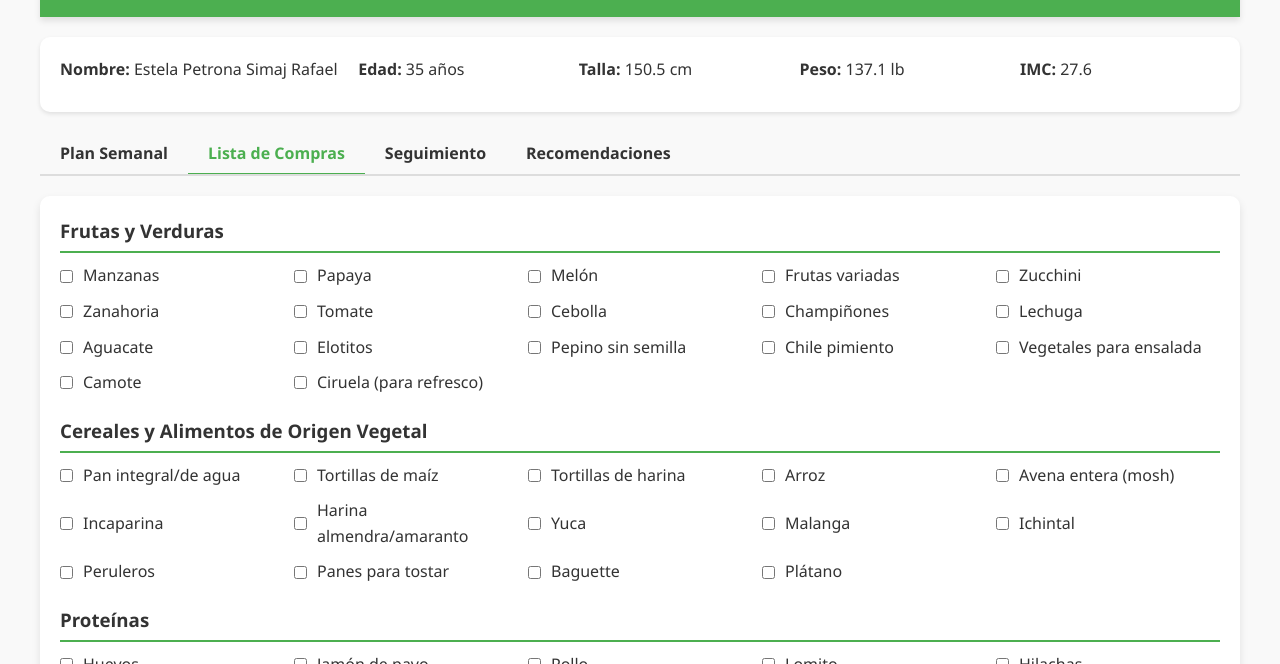
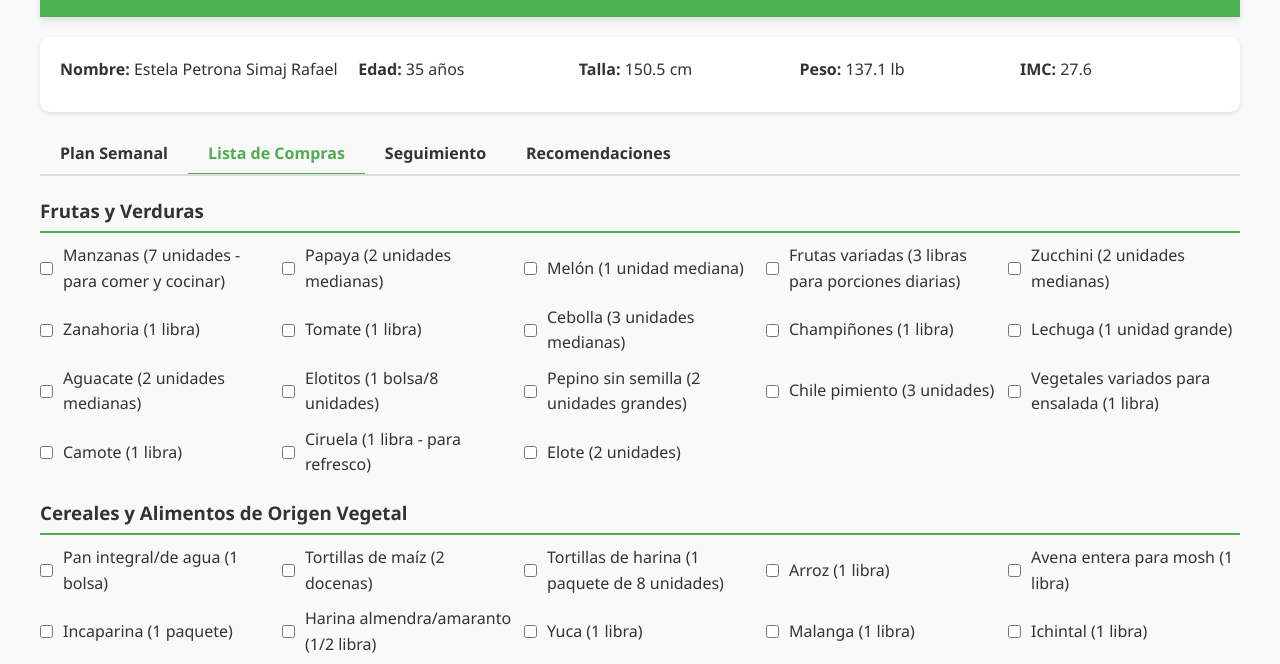
Before and after one commit to cchacon90/DietaEstela1, a plain HTML site: page index.html in a window 1280 px wide. Both pictures are taken after a click on the button "Lista de Compras". Shown: the part 135-799 px from the top of the page. Drawn offline with Linux system fonts and the light colour scheme.

Commit message:
index.html

```diff
--- a/index.html
+++ b/index.html
@@ -999,77 +999,80 @@ footer {
         </div>
 
         <div id="shopping-tab" class="tab-content">
-            <div class="shopping-list">
            <div class="shopping-category">
     <h3>Frutas y Verduras</h3>
     <div class="shopping-items">
         <div class="shopping-item">
             <input type="checkbox" class="shopping-checkbox" id="item1">
-                            <label for="item1">Manzanas</label>
+            <label for="item1">Manzanas (7 unidades - para comer y cocinar)</label>
         </div>
         <div class="shopping-item">
             <input type="checkbox" class="shopping-checkbox" id="item2">
-                            <label for="item2">Papaya</label>
+            <label for="item2">Papaya (2 unidades medianas)</label>
         </div>
         <div class="shopping-item">
             <input type="checkbox" class="shopping-checkbox" id="item3">
-                            <label for="item3">Melón</label>
+            <label for="item3">Melón (1 unidad mediana)</label>
         </div>
         <div class="shopping-item">
             <input type="checkbox" class="shopping-checkbox" id="item4">
-                            <label for="item4">Frutas variadas</label>
+            <label for="item4">Frutas variadas (3 libras para porciones diarias)</label>
         </div>
         <div class="shopping-item">
             <input type="checkbox" class="shopping-checkbox" id="item5">
-                            <label for="item5">Zucchini</label>
+            <label for="item5">Zucchini (2 unidades medianas)</label>
         </div>
         <div class="shopping-item">
             <input type="checkbox" class="shopping-checkbox" id="item6">
-                            <label for="item6">Zanahoria</label>
+            <label for="item6">Zanahoria (1 libra)</label>
         </div>
         <div class="shopping-item">
             <input type="checkbox" class="shopping-checkbox" id="item7">
-                            <label for="item7">Tomate</label>
+            <label for="item7">Tomate (1 libra)</label>
         </div>
         <div class="shopping-item">
             <input type="checkbox" class="shopping-checkbox" id="item8">
-                            <label for="item8">Cebolla</label>
+            <label for="item8">Cebolla (3 unidades medianas)</label>
         </div>
         <div class="shopping-item">
             <input type="checkbox" class="shopping-checkbox" id="item9">
-                            <label for="item9">Champiñones</label>
+            <label for="item9">Champiñones (1 libra)</label>
         </div>
         <div class="shopping-item">
             <input type="checkbox" class="shopping-checkbox" id="item10">
-                            <label for="item10">Lechuga</label>
+            <label for="item10">Lechuga (1 unidad grande)</label>
         </div>
         <div class="shopping-item">
             <input type="checkbox" class="shopping-checkbox" id="item11">
-                            <label for="item11">Aguacate</label>
+            <label for="item11">Aguacate (2 unidades medianas)</label>
         </div>
         <div class="shopping-item">
             <input type="checkbox" class="shopping-checkbox" id="item12">
-                            <label for="item12">Elotitos</label>
+            <label for="item12">Elotitos (1 bolsa/8 unidades)</label>
         </div>
         <div class="shopping-item">
             <input type="checkbox" class="shopping-checkbox" id="item13">
-                            <label for="item13">Pepino sin semilla</label>
+            <label for="item13">Pepino sin semilla (2 unidades grandes)</label>
         </div>
         <div class="shopping-item">
             <input type="checkbox" class="shopping-checkbox" id="item14">
-                            <label for="item14">Chile pimiento</label>
+            <label for="item14">Chile pimiento (3 unidades)</label>
         </div>
         <div class="shopping-item">
             <input type="checkbox" class="shopping-checkbox" id="item15">
-                            <label for="item15">Vegetales para ensalada</label>
+            <label for="item15">Vegetales variados para ensalada (1 libra)</label>
         </div>
         <div class="shopping-item">
             <input type="checkbox" class="shopping-checkbox" id="item16">
-                            <label for="item16">Camote</label>
+            <label for="item16">Camote (1 libra)</label>
         </div>
         <div class="shopping-item">
             <input type="checkbox" class="shopping-checkbox" id="item17">
-                            <label for="item17">Ciruela (para refresco)</label>
+            <label for="item17">Ciruela (1 libra - para refresco)</label>
+        </div>
+        <div class="shopping-item">
+            <input type="checkbox" class="shopping-checkbox" id="item51">
+            <label for="item51">Elote (2 unidades)</label>
         </div>
     </div>
 </div>
@@ -1079,59 +1082,59 @@ footer {
     <div class="shopping-items">
         <div class="shopping-item">
             <input type="checkbox" class="shopping-checkbox" id="item18">
-                            <label for="item18">Pan integral/de agua</label>
+            <label for="item18">Pan integral/de agua (1 bolsa)</label>
         </div>
         <div class="shopping-item">
             <input type="checkbox" class="shopping-checkbox" id="item19">
-                            <label for="item19">Tortillas de maíz</label>
+            <label for="item19">Tortillas de maíz (2 docenas)</label>
         </div>
         <div class="shopping-item">
             <input type="checkbox" class="shopping-checkbox" id="item20">
-                            <label for="item20">Tortillas de harina</label>
+            <label for="item20">Tortillas de harina (1 paquete de 8 unidades)</label>
         </div>
         <div class="shopping-item">
             <input type="checkbox" class="shopping-checkbox" id="item21">
-                            <label for="item21">Arroz</label>
+            <label for="item21">Arroz (1 libra)</label>
         </div>
         <div class="shopping-item">
             <input type="checkbox" class="shopping-checkbox" id="item22">
-                            <label for="item22">Avena entera (mosh)</label>
+            <label for="item22">Avena entera para mosh (1 libra)</label>
         </div>
         <div class="shopping-item">
             <input type="checkbox" class="shopping-checkbox" id="item23">
-                            <label for="item23">Incaparina</label>
+            <label for="item23">Incaparina (1 paquete)</label>
         </div>
         <div class="shopping-item">
             <input type="checkbox" class="shopping-checkbox" id="item24">
-                            <label for="item24">Harina almendra/amaranto</label>
+            <label for="item24">Harina almendra/amaranto (1/2 libra)</label>
         </div>
         <div class="shopping-item">
             <input type="checkbox" class="shopping-checkbox" id="item25">
-                            <label for="item25">Yuca</label>
+            <label for="item25">Yuca (1 libra)</label>
         </div>
         <div class="shopping-item">
             <input type="checkbox" class="shopping-checkbox" id="item26">
-                            <label for="item26">Malanga</label>
+            <label for="item26">Malanga (1 libra)</label>
         </div>
         <div class="shopping-item">
             <input type="checkbox" class="shopping-checkbox" id="item27">
-                            <label for="item27">Ichintal</label>
+            <label for="item27">Ichintal (1 libra)</label>
         </div>
         <div class="shopping-item">
             <input type="checkbox" class="shopping-checkbox" id="item28">
-                            <label for="item28">Peruleros</label>
+            <label for="item28">Peruleros (2 tazas)</label>
         </div>
         <div class="shopping-item">
             <input type="checkbox" class="shopping-checkbox" id="item29">
-                            <label for="item29">Panes para tostar</label>
+            <label for="item29">Panes para tostar (1 paquete)</label>
         </div>
         <div class="shopping-item">
             <input type="checkbox" class="shopping-checkbox" id="item30">
-                            <label for="item30">Baguette</label>
+            <label for="item30">Baguette (1 unidad)</label>
         </div>
         <div class="shopping-item">
             <input type="checkbox" class="shopping-checkbox" id="item31">
-                            <label for="item31">Plátano</label>
+            <label for="item31">Plátano (4 unidades)</label>
         </div>
     </div>
 </div>
@@ -1141,23 +1144,23 @@ footer {
     <div class="shopping-items">
         <div class="shopping-item">
             <input type="checkbox" class="shopping-checkbox" id="item32">
-                            <label for="item32">Huevos</label>
+            <label for="item32">Huevos (1 docena)</label>
         </div>
         <div class="shopping-item">
             <input type="checkbox" class="shopping-checkbox" id="item33">
-                            <label for="item33">Jamón de pavo</label>
+            <label for="item33">Jamón de pavo (1/4 libra)</label>
         </div>
         <div class="shopping-item">
             <input type="checkbox" class="shopping-checkbox" id="item34">
-                            <label for="item34">Pollo</label>
+            <label for="item34">Pollo (2 libras)</label>
         </div>
         <div class="shopping-item">
             <input type="checkbox" class="shopping-checkbox" id="item35">
-                            <label for="item35">Lomito</label>
+            <label for="item35">Lomito (1/2 libra)</label>
         </div>
         <div class="shopping-item">
             <input type="checkbox" class="shopping-checkbox" id="item36">
-                            <label for="item36">Hilachas</label>
+            <label for="item36">Hilachas (1/2 libra)</label>
         </div>
     </div>
 </div>
@@ -1167,15 +1170,15 @@ footer {
     <div class="shopping-items">
         <div class="shopping-item">
             <input type="checkbox" class="shopping-checkbox" id="item37">
-                            <label for="item37">Leche de almendra</label>
+            <label for="item37">Leche de almendra (1 litro)</label>
         </div>
         <div class="shopping-item">
             <input type="checkbox" class="shopping-checkbox" id="item38">
-                            <label for="item38">Yogurt deslactosado</label>
+            <label for="item38">Yogurt deslactosado y descremado (1 taza)</label>
         </div>
         <div class="shopping-item">
             <input type="checkbox" class="shopping-checkbox" id="item39">
-                            <label for="item39">Requesón</label>
+            <label for="item39">Requesón (1/4 libra)</label>
         </div>
     </div>
 </div>
@@ -1185,19 +1188,19 @@ footer {
     <div class="shopping-items">
         <div class="shopping-item">
             <input type="checkbox" class="shopping-checkbox" id="item40">
-                            <label for="item40">Aceite de oliva</label>
+            <label for="item40">Aceite de oliva (1 botella pequeña)</label>
         </div>
         <div class="shopping-item">
             <input type="checkbox" class="shopping-checkbox" id="item41">
-                            <label for="item41">Aceite de canola</label>
+            <label for="item41">Aceite de canola (1 botella pequeña)</label>
         </div>
         <div class="shopping-item">
             <input type="checkbox" class="shopping-checkbox" id="item42">
-                            <label for="item42">Semillas variadas</label>
+            <label for="item42">Semillas variadas (1/2 libra - marañón, pepita, ajonjolí)</label>
         </div>
         <div class="shopping-item">
             <input type="checkbox" class="shopping-checkbox" id="item43">
-                            <label for="item43">Frutos secos variados</label>
+            <label for="item43">Frutos secos variados (1/2 libra)</label>
         </div>
     </div>
 </div>
@@ -1207,31 +1210,39 @@ footer {
     <div class="shopping-items">
         <div class="shopping-item">
             <input type="checkbox" class="shopping-checkbox" id="item44">
-                            <label for="item44">Pasas</label>
+            <label for="item44">Pasas (1/4 libra)</label>
         </div>
         <div class="shopping-item">
             <input type="checkbox" class="shopping-checkbox" id="item45">
-                            <label for="item45">Miel</label>
+            <label for="item45">Miel (1 frasco pequeño)</label>
         </div>
         <div class="shopping-item">
             <input type="checkbox" class="shopping-checkbox" id="item46">
-                            <label for="item46">Enzimas de papaya</label>
+            <label for="item46">Enzimas digestivas de papaya (1 frasco de 30 pastillas)</label>
         </div>
         <div class="shopping-item">
             <input type="checkbox" class="shopping-checkbox" id="item47">
-                            <label for="item47">Té de pericón</label>
+            <label for="item47">Té de pericón (1 caja)</label>
         </div>
         <div class="shopping-item">
             <input type="checkbox" class="shopping-checkbox" id="item48">
-                            <label for="item48">Tés variados</label>
+            <label for="item48">Tés variados (1 caja surtida)</label>
         </div>
         <div class="shopping-item">
             <input type="checkbox" class="shopping-checkbox" id="item49">
-                            <label for="item49">Hierbas para tortitas</label>
+            <label for="item49">Hierbas para tortitas (1 manojo mixto)</label>
         </div>
         <div class="shopping-item">
             <input type="checkbox" class="shopping-checkbox" id="item50">
-                            <label for="item50">Pesto</label>
+            <label for="item50">Pesto (1 frasco pequeño o ingredientes para hacerlo)</label>
+        </div>
+        <div class="shopping-item">
+            <input type="checkbox" class="shopping-checkbox" id="item52">
+            <label for="item52">Chirmol o salsa de tomate (1 frasco mediano)</label>
+        </div>
+        <div class="shopping-item">
+            <input type="checkbox" class="shopping-checkbox" id="item53">
+            <label for="item53">Azúcar (1/4 libra - solo para los refrescos)</label>
                           </div>
                     </div>
                 </div>
```
Lines whose indentation alone changed are shown as unchanged.
